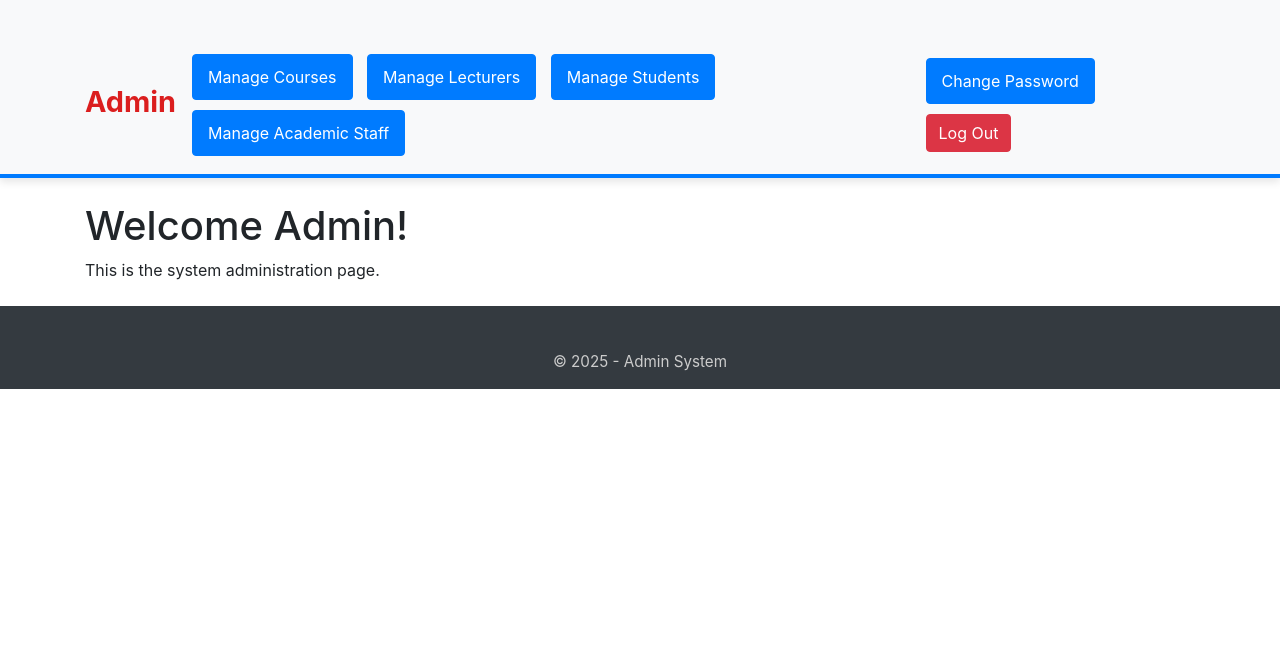
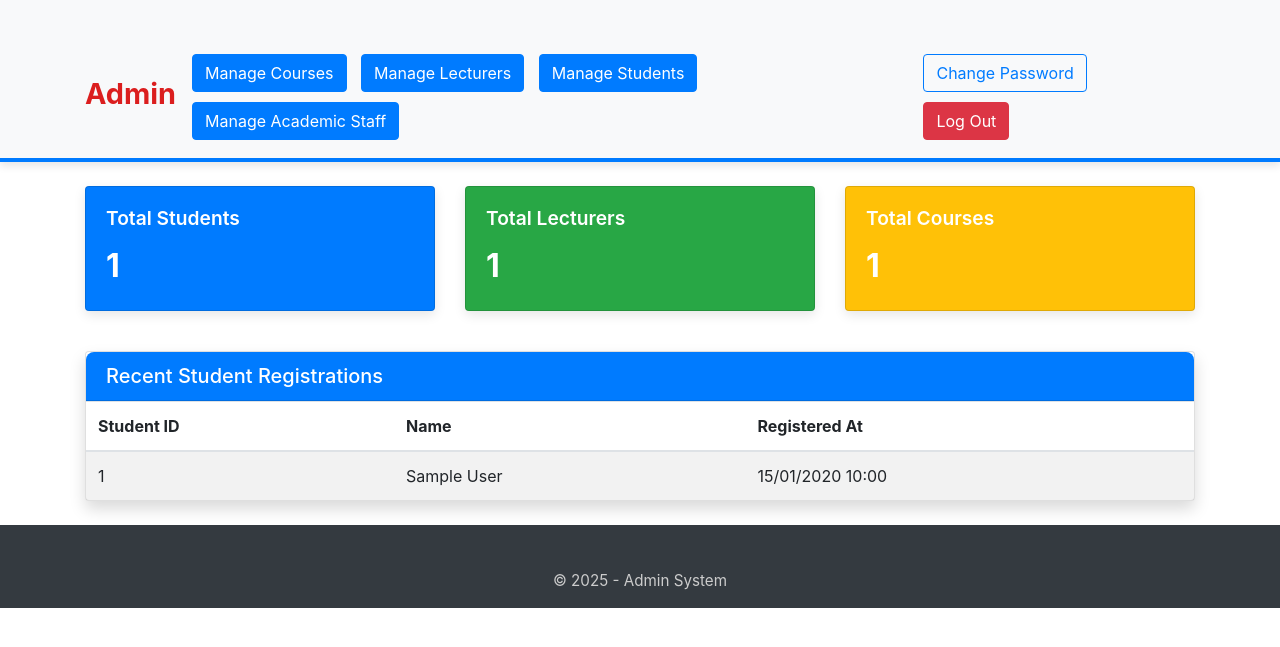
Before and after one commit to linhmt13113/recommender_course_registration, a Laravel app: page /qly/dashboard in a window 1280 px wide. Shown: the top 647 px of the page. Run offline with Laravel 12, Linux system fonts and the light colour scheme; the visitor is signed in with stand-in values (Sample User, id 1); data comes from the database, SQL or seed files in the repository; tables that the repository leaves empty hold one stand-in row (values such as "Sample post"); style sheets or scripts are compiled from the project's sources.

Commit message:
add dashboard

```diff
--- /dev/null
+++ b/app/Http/Controllers/Admin/DashboardController.php
@@ -0,0 +1,30 @@
+<?php
+
+namespace App\Http\Controllers\Admin;
+
+use App\Http\Controllers\Controller;
+use Illuminate\Http\Request;
+use App\Http\Services\StudentService;
+use App\Models\Student;
+use App\Models\Lecturer;
+use App\Models\Course;
+
+class DashboardController extends Controller
+{
+    //
+
+    public function index()
+    {
+        $totalStudents = Student::count();
+        $totalLecturers = Lecturer::count();
+        $totalCourses = Course::count();
+        $recentRegistrations = Student::orderBy('created_at', 'desc')->take(5)->get();
+
+        return view('admin.dashboard', compact(
+            'totalStudents',
+            'totalLecturers',
+            'totalCourses',
+            'recentRegistrations'
+        ));
+    }
+}
--- /dev/null
+++ b/public/template/css/admins/admin-dashboard.css
@@ -0,0 +1,27 @@
+/* Dashboard Summary Cards */
+.dashboard-summary .card {
+    margin-bottom: 20px;
+}
+.dashboard-summary .card-title {
+    font-size: 1.2rem;
+    font-weight: 600;
+}
+.dashboard-summary .card-text {
+    font-size: 2rem;
+    font-weight: bold;
+}
+
+/* Recent Registrations Table */
+.recent-registrations .card-header {
+    background-color: #007bff;
+    color: #fff;
+    font-size: 1.2rem;
+    border-top-left-radius: 8px;
+    border-top-right-radius: 8px;
+}
+.recent-registrations .card-body {
+    padding: 0;
+}
+.recent-registrations table {
+    margin: 0;
+}
--- a/resources/views/admin/dashboard.blade.php
+++ b/resources/views/admin/dashboard.blade.php
@@ -3,23 +3,76 @@
 @section('title', 'Admin Dashboard')
 
 @section('content')
-    <h1>Welcome Admin!</h1>
-    <p>This is the system administration page.</p>
+    <div class="dashboard-summary mb-4">
+        <div class="row">
+            <!-- Total Students -->
+            <div class="col-md-4">
+                <div class="card text-white bg-primary mb-3">
+                    <div class="card-body">
+                        <h5 class="card-title">Total Students</h5>
+                        <p class="card-text">{{ $totalStudents }}</p>
+                    </div>
+                </div>
+            </div>
+            <!-- Total Lecturers -->
+            <div class="col-md-4">
+                <div class="card text-white bg-success mb-3">
+                    <div class="card-body">
+                        <h5 class="card-title">Total Lecturers</h5>
+                        <p class="card-text">{{ $totalLecturers }}</p>
+                    </div>
+                </div>
+            </div>
+            <!-- Total Courses -->
+            <div class="col-md-4">
+                <div class="card text-white bg-warning mb-3">
+                    <div class="card-body">
+                        <h5 class="card-title">Total Courses</h5>
+                        <p class="card-text">{{ $totalCourses }}</p>
+                    </div>
+                </div>
+            </div>
+        </div>
+    </div>
+
+    <div class="recent-registrations">
+        <div class="card shadow mb-4">
+            <div class="card-header">
+                <h5 class="mb-0">Recent Student Registrations</h5>
+            </div>
+            <div class="card-body p-0">
+                @if($recentRegistrations->isEmpty())
+                    <p class="p-3">No recent registrations found.</p>
+                @else
+                    <table class="table table-striped mb-0">
+                        <thead>
+                            <tr>
+                                <th>Student ID</th>
+                                <th>Name</th>
+                                <th>Registered At</th>
+                            </tr>
+                        </thead>
+                        <tbody>
+                            @foreach($recentRegistrations as $student)
+                            <tr>
+                                <td>{{ $student->student_id }}</td>
+                                <td>{{ $student->student_name }}</td>
+                                <td>{{ optional($student->created_at)->format('d/m/Y H:i') ?? 'N/A' }}</td>
+
+                            </tr>
+                            @endforeach
+                        </tbody>
+                    </table>
+                @endif
+            </div>
+        </div>
+    </div>
 @endsection
 
 @push('styles')
-<style>
-    .dashboard-menu a {
-        display: inline-block;
-        padding: 10px 15px;
-        margin-right: 10px;
-        background-color: #007bff;
-        color: #fff;
-        text-decoration: none;
-        border-radius: 4px;
-    }
-    .dashboard-menu a:hover {
-        background-color: #0056b3;
-    }
-</style>
+    <link rel="stylesheet" href="{{ asset('template/css/admins/admin-dashboard.css') }}">
 @endpush
+
+@push('scripts')
+    <!-- Bạn có thể thêm JS cho dashboard nếu cần -->
+@endpush
--- a/routes/web.php
+++ b/routes/web.php
@@ -18,6 +18,7 @@
 use App\Http\Controllers\Student\CourseRegistrationController;
 use App\Http\Middleware\CheckAcademicStaff;
 use App\Http\Controllers\Admin\AcademicStaffController;
+use App\Http\Controllers\Admin\DashboardController;
 
 Route::get('/', function () {
     return view('welcome');
@@ -47,23 +48,13 @@
         return view('admin.dashboard');
     })->name('admin.dashboard');
 
-    // Route quản lý mở đợt đăng ký
-    // Route::get('/registration', [RegistrationController::class, 'index'])->name('admin.registration.index');
-    // Route::post('/registration/open/{id}', [RegistrationController::class, 'openRegistration'])->name('admin.registration.open');
-    // Route::get('/registration/courses/{id}', [RegistrationController::class, 'showRegistrationCourses'])->name('admin.registration.courses');
-    // Route::post('/registration/courses/{id}', [RegistrationController::class, 'storeRegistrationCourses'])->name('admin.registration.storeCourses');
+    Route::get('/dashboard', [DashboardController::class, 'index'])->name('admin.dashboard');
+
+
+
 
     // Quản lý Sinh viên
     Route::resource('sinhvien', StudentController::class);
-    // // Xem danh sách các môn học mà sinh viên đã học
-    // Route::get('sinhvien/{id}/courses', [StudentController::class, 'showCourses'])
-    //     ->name('admin.students.courses');
-    // // Route xem danh sách các môn mới đăng ký (từ bảng student_registrations)
-    // Route::get('sinhvien/{id}/registrations', [StudentController::class, 'showRegistrations'])
-    //     ->name('admin.students.registrations');
-
-    // Route::delete('sinhvien/registrations/{registration}', [StudentController::class, 'destroyRegistration'])
-    //     ->name('admin.students.registrations.destroy');
 
     // Quản lý Giảng viên
     Route::resource('giangvien', LecturerController::class);
@@ -78,8 +69,7 @@
     ]);
     ;
 
-    // Quản lý Học kỳ
-    // Route::resource('hocki', SemesterController::class);
+
 
     Route::get('/change-password', function () {
         return view('admin.change_password');
```
